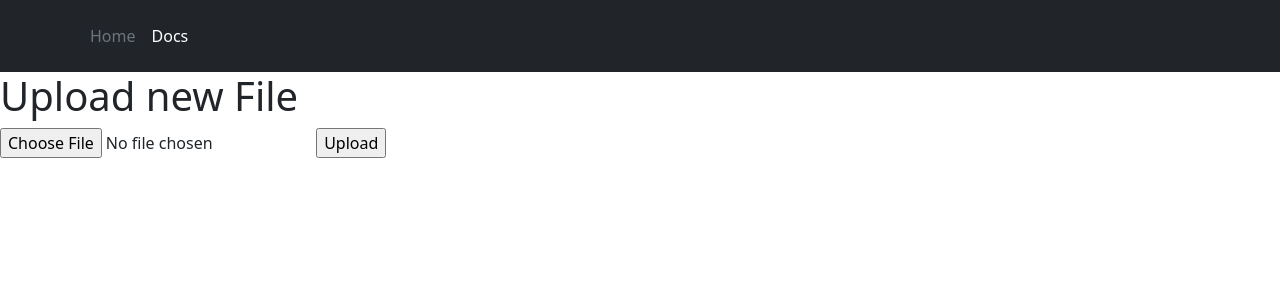
After one commit to KacperTorba/table_app, a Flask app: template app/templates/upload.html in a window 1280 px wide. The commit adds this page. Shown: the top 300 px of the page. Run offline with Flask 3, Linux system fonts and the light colour scheme; the template is opened without the code that fills it, so the values that code supplies are empty.

Commit message:
New functions

```diff
--- a/app/routes.py
+++ b/app/routes.py
@@ -1,4 +1,200 @@
 from flask import render_template,request,redirect, flash, url_for
-from app import app, login_manager,db
-from .models import LoginForm, User, is_safe_url, NewUserByAdmin, Registration
-from config import Config
+from config import Config,source_dir, database_dir
+from os.path import exists
+import os
+from .models import Orders, Currency
+from app import app, db
+import pandas as pd
+import requests
+from werkzeug.utils import secure_filename
+import datetime
+
+def allowed_file(filename):
+    ALLOWED_EXTENSIONS = {'xls'}
+    return '.' in filename and \
+           filename.rsplit('.', 1)[1].lower() in ALLOWED_EXTENSIONS
+
+
+
+def get_exchange_rate(code,date_from_excel):
+    i = 0
+
+    while True:
+        one_day = datetime.timedelta(days=i)
+        date = date_from_excel - one_day
+        start_date = date.strftime("%Y-%m-%d")
+        full_url = f"http://api.nbp.pl/api/exchangerates/rates/A/{code}/{start_date}/"
+        response = requests.get(full_url)
+
+
+        if response.status_code != 404 :
+            response.raise_for_status()
+            result = response.json()['rates'][0]['mid']
+
+            if result == None:
+                continue
+            else:
+                break
+
+        i += 1
+
+    return result
+
+
+@app.route('/init')
+def init():
+    path_exist = exists(database_dir)
+
+    # Read data from the XLS file using pandas
+    xls_file = source_dir
+    df = pd.read_excel(xls_file, skiprows=1)
+
+    if path_exist == False:
+        db.create_all()
+
+        # Insert data into the database
+        for index, row in df.iterrows():
+
+            order_number = row['Nr dok.']
+
+            if type(order_number) is str and order_number[:2] == "ZL":
+
+                document_date = row['Data dok.']
+                forwarder = row['Wystawił']
+                client = row['Zleceniodawca']
+                start = df.iloc[index,17]
+                target = df.iloc[index,20]
+                start_route_date = df.iloc[index,19]
+                currency = df.iloc[index,23]
+
+                if currency != 'PLN':
+
+                    check = Currency.query.filter(Currency.date == start_route_date and Currency.currency == currency).first()
+
+                    if check == None:
+                        exchange_rate = get_exchange_rate(currency,start_route_date)
+                        new_exchange = Currency(currency = currency,date = start_route_date, exchange_rate = exchange_rate)
+                        db.session.add(new_exchange)
+                        db.session.commit()
+
+                    else:
+                        exchange_rate = check.exchange_rate
+                else:
+                    exchange_rate = 1
+
+                customer_rate = df.iloc[index,24]
+                our_rate = df.iloc[index,25]
+                profit = df.iloc[index,26]
+
+                if row['Plik'] == "Prawda":
+                    is_row_edit = True
+                else:
+                    is_row_edit = False
+
+                new_row = Orders(order_number=order_number, document_date=document_date,forwarder=forwarder,client=client,start=start,target=target,start_route_date=start_route_date,currency=currency,exchange_rate=exchange_rate,customer_rate=customer_rate,our_rate=our_rate,profit=profit,is_row_edit=is_row_edit)
+
+                db.session.add(new_row)
+                db.session.commit()
+
+            else:
+                #logging.info(f'Order number: {order_number}')
+                break
+
+        db.session.close()
+
+
+    return redirect (url_for('home'))
+
+
+@app.route('/update', methods=['GET', 'POST'])
+def update():
+
+    path_exist = exists(database_dir)
+
+    if path_exist == False:
+        return redirect (url_for('init'))
+
+    if request.method == 'POST':
+        # check if the post request has the file part
+        if 'file' not in request.files:
+            flash('No file part')
+
+            return redirect(request.url)
+
+        file = request.files['file']
+
+        # If the user does not select a file, the browser submits an
+        # empty file without a filename.
+
+        if file.filename == '':
+
+            flash('No selected file')
+            return redirect(request.url)
+
+        if file and allowed_file(file.filename):
+            filename = secure_filename(file.filename)
+            file_path = os.path.join(app.config['UPLOAD_FOLDER'], filename)
+            file.save(file_path)
+
+            # Read data from the XLS file using pandas
+            xls_file = file_path
+            df = pd.read_excel(xls_file, skiprows=1)
+
+            # Insert data into the database
+        for index, row in df.iterrows():
+
+            order_number_new = row['Nr dok.']
+            check_order_number = Orders.query.filter(Orders.order_number == order_number_new).first()
+
+            if type(order_number_new) is str and order_number_new[:2] == "ZL" and check_order_number == None:
+
+                document_date = row['Data dok.']
+                forwarder = row['Wystawił']
+                client = row['Zleceniodawca']
+                start = df.iloc[index,17]
+                target = df.iloc[index,20]
+                start_route_date = df.iloc[index,19]
+                currency = df.iloc[index,23]
+
+                if currency != 'PLN':
+
+                    check = Currency.query.filter(Currency.date == start_route_date and Currency.currency == currency).first()
+
+                    if check == None:
+                        exchange_rate = get_exchange_rate(currency,start_route_date)
+                        new_exchange = Currency(currency = currency,date = start_route_date, exchange_rate = exchange_rate)
+                        db.session.add(new_exchange)
+                        db.session.commit()
+
+                    else:
+                        exchange_rate = check.exchange_rate
+                else:
+                    exchange_rate = 1
+
+
+                customer_rate = df.iloc[index,24]
+                our_rate = df.iloc[index,25]
+                profit = df.iloc[index,26]
+
+                if row['Plik'] == "Prawda":
+                    is_row_edit = True
+                else:
+                    is_row_edit = False
+
+                new_row = Orders(order_number=order_number_new, document_date=document_date,forwarder=forwarder,client=client,start=start,target=target,start_route_date=start_route_date,currency=currency,exchange_rate=exchange_rate, customer_rate=customer_rate,our_rate=our_rate,profit=profit,is_row_edit=is_row_edit)
+
+                db.session.add(new_row)
+                db.session.commit()
+
+            else:
+                #logging.info(f'Order number: {order_number}')
+                break
+
+    return redirect (url_for('home'))
+
+
+
+
+@app.route('/', methods=['GET', 'POST'])
+def home():
+    return render_template('base.html')
--- a/app/templates/base.html
+++ b/app/templates/base.html
@@ -22,38 +22,13 @@
     <div class="container">
       <div class="d-flex flex-wrap align-items-center justify-content-center justify-content-lg-start">
         <ul class="nav col-12 col-lg-auto me-lg-auto mb-2 justify-content-center mb-md-0">
-          <li><a href="{{url_for('home')}}" class="nav-link px-2 text-secondary">Home</a></li>
-          <li><a href="{{url_for('docs')}}" class="nav-link px-2 text-white">Docs</a></li>
-
-          {% if current_user.is_authenticated and current_user.is_admin %}
-
-          <li><a href="{{url_for('dashboard')}}" class="nav-link px-2 text-white">ADD/EDIT users</a></li>
-
-            {% endif %}
-          </li>
+          <li><a href=#  class="nav-link px-2 text-secondary">Home</a></li>
+          <li><a href=# class="nav-link px-2 text-white">Docs</a></li>
 
         </ul>
 
-
-        <form class="col-12 col-lg-auto mb-3 mb-lg-0 me-lg-3" role="search">
-          <input type="search" class="form-control form-control-dark " placeholder="Search..." >
-        </form>
-
-        <div class="text-end">
-          {% if not current_user.is_authenticated %}
-          <a button type="button" href="{{url_for('login')}}" class="btn btn-outline-light me-2">Sign in</button></a>
-          <a button type="button" href="{{url_for('registration')}}" class="btn btn-warning">Sign up</button></a>
-          {% endif %}
-          {% if current_user.is_authenticated %}
-          <a button type="button" href="{{url_for('logout')}}" class="btn btn-outline-danger me-0 btn-sm">Logout: {{current_user.first_name}}</button></a>
-          {% endif %}
-
-        </div>
       </div>
     </div>
-
-
-
 
   </header>
 
@@ -65,17 +40,16 @@
 </div>
 {% endfor %}
 
-{% if current_user.is_authenticated and current_user.confirmed != True %}
-<div class="alert alert-warning alert-dismissible fade show" role="alert">
-  <strong>Please confirm your e-mail! </strong>
-  <a href="{{ url_for('new_token', email = current_user.mail)}}" class="btn btn-sm btn-danger">Send new token</a>
-  </div>
-{% endif %}
-
 <body>
 <!-- Body content -->
 
 {% block body_content %}
+
+<h1>Upload new File</h1>
+    <form method='POST' action="{{ url_for('update') }}" enctype=multipart/form-data>
+      <input type=file name=file>
+      <input type=submit value=update>
+    </form>
 
 {% endblock %}
 
--- /dev/null
+++ b/app/templates/upload.html
@@ -0,0 +1,17 @@
+{% extends 'base.html' %}
+{% block title_icon %}
+
+    <title>Sign In</title>
+    <link rel="icon" href="{{url_for('static',filename='images/login.png')}}">
+
+{% endblock %}
+
+{% block body_content %}
+
+<h1>Upload new File</h1>
+    <form method='POST' enctype=multipart/form-data>
+      <input type=file name=file>
+      <input type=submit value=Upload>
+    </form>
+
+{% endblock %}
```
Also changed, not shown: app/models.py (+23 -8 lines), config.py (+8 -4 lines), xml_to_db.py (deleted, +0 -56 lines).
